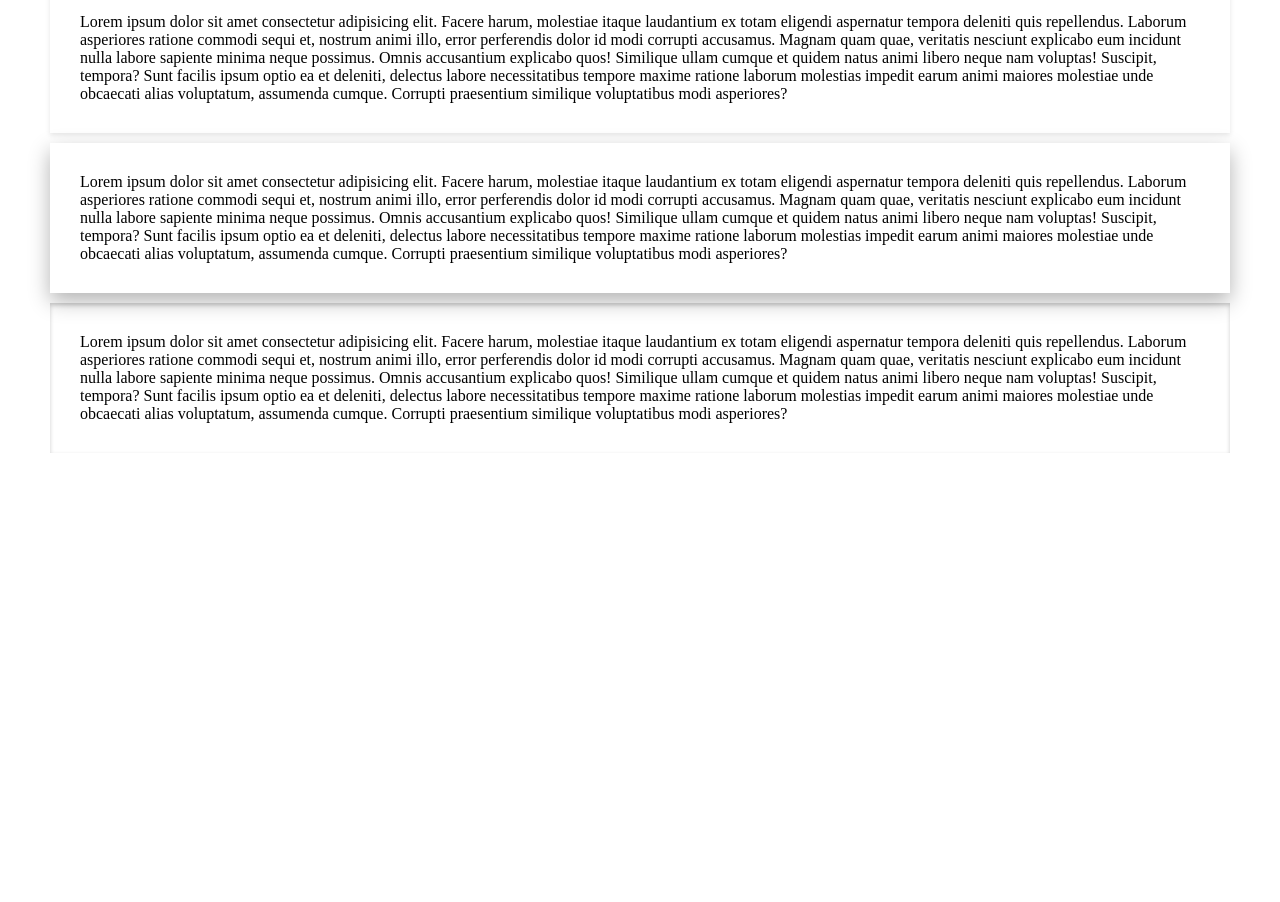
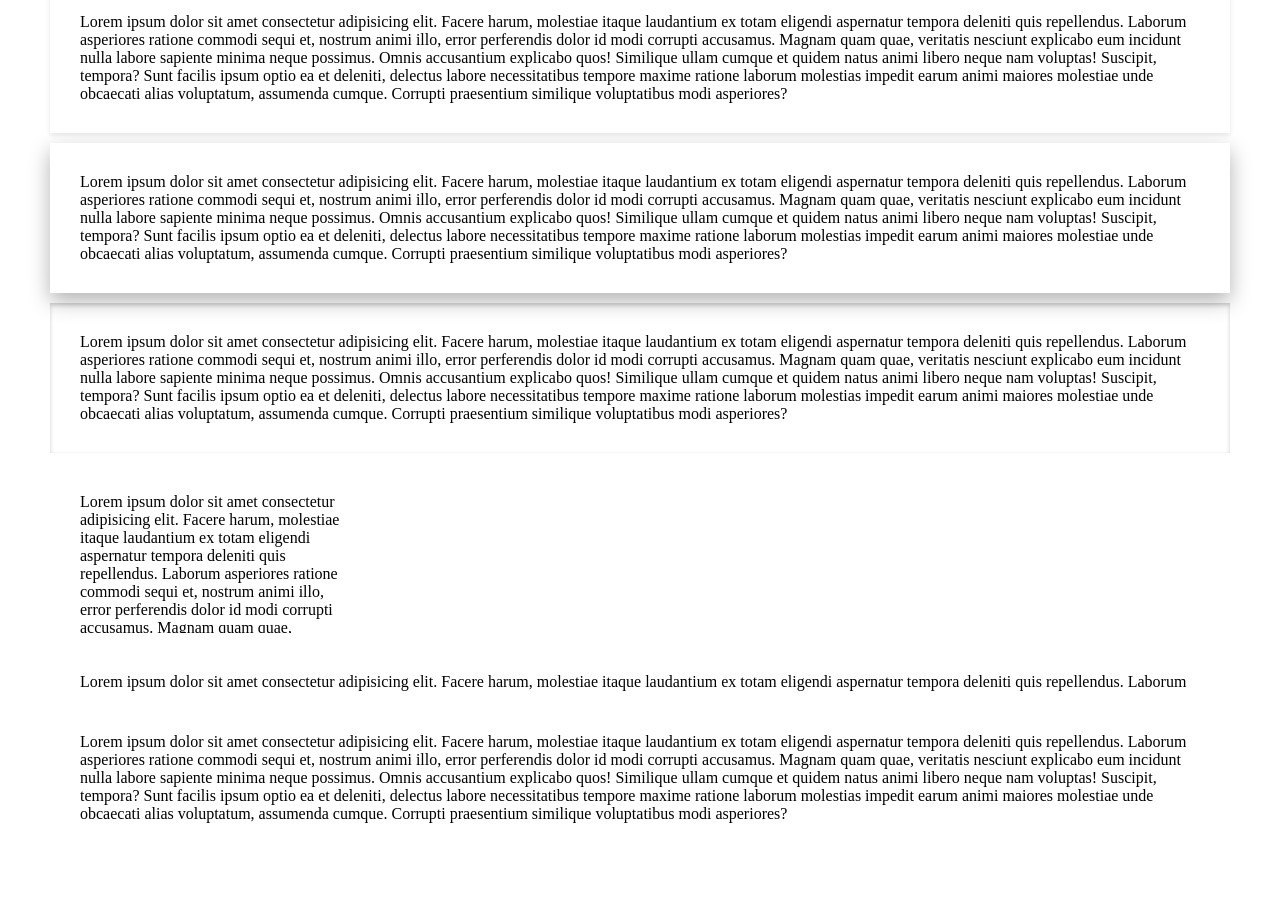
Before and after one commit to Diplomoceras-maximum/more-css-properties, a plain HTML site: page index.html in a window 1280 px wide. Shown: the part 389-1291 px from the top of the page. Before the commit the page ends 892 px from the top, so only its background shows below. Drawn offline with Linux system fonts and the light colour scheme.

Commit message:
Add explanation and examples of the overflow css property

```diff
--- a/index.html
+++ b/index.html
@@ -83,5 +83,50 @@
         cumque. Corrupti praesentium similique voluptatibus modi asperiores?
       </p>
     </div>
+    <div class="scroll-box">
+      <p>
+        Lorem ipsum dolor sit amet consectetur adipisicing elit. Facere harum,
+        molestiae itaque laudantium ex totam eligendi aspernatur tempora
+        deleniti quis repellendus. Laborum asperiores ratione commodi sequi et,
+        nostrum animi illo, error perferendis dolor id modi corrupti accusamus.
+        Magnam quam quae, veritatis nesciunt explicabo eum incidunt nulla labore
+        sapiente minima neque possimus. Omnis accusantium explicabo quos!
+        Similique ullam cumque et quidem natus animi libero neque nam voluptas!
+        Suscipit, tempora? Sunt facilis ipsum optio ea et deleniti, delectus
+        labore necessitatibus tempore maxime ratione laborum molestias impedit
+        earum animi maiores molestiae unde obcaecati alias voluptatum, assumenda
+        cumque. Corrupti praesentium similique voluptatibus modi asperiores?
+      </p>
+    </div>
+    <div class="crop-box">
+      <p>
+        Lorem ipsum dolor sit amet consectetur adipisicing elit. Facere harum,
+        molestiae itaque laudantium ex totam eligendi aspernatur tempora
+        deleniti quis repellendus. Laborum asperiores ratione commodi sequi et,
+        nostrum animi illo, error perferendis dolor id modi corrupti accusamus.
+        Magnam quam quae, veritatis nesciunt explicabo eum incidunt nulla labore
+        sapiente minima neque possimus. Omnis accusantium explicabo quos!
+        Similique ullam cumque et quidem natus animi libero neque nam voluptas!
+        Suscipit, tempora? Sunt facilis ipsum optio ea et deleniti, delectus
+        labore necessitatibus tempore maxime ratione laborum molestias impedit
+        earum animi maiores molestiae unde obcaecati alias voluptatum, assumenda
+        cumque. Corrupti praesentium similique voluptatibus modi asperiores?
+      </p>
+    </div>
+    <div class="horizontal-scroll">
+      <p>
+        Lorem ipsum dolor sit amet consectetur adipisicing elit. Facere harum,
+        molestiae itaque laudantium ex totam eligendi aspernatur tempora
+        deleniti quis repellendus. Laborum asperiores ratione commodi sequi et,
+        nostrum animi illo, error perferendis dolor id modi corrupti accusamus.
+        Magnam quam quae, veritatis nesciunt explicabo eum incidunt nulla labore
+        sapiente minima neque possimus. Omnis accusantium explicabo quos!
+        Similique ullam cumque et quidem natus animi libero neque nam voluptas!
+        Suscipit, tempora? Sunt facilis ipsum optio ea et deleniti, delectus
+        labore necessitatibus tempore maxime ratione laborum molestias impedit
+        earum animi maiores molestiae unde obcaecati alias voluptatum, assumenda
+        cumque. Corrupti praesentium similique voluptatibus modi asperiores?
+      </p>
+    </div>
   </body>
 </html>
--- a/styles.css
+++ b/styles.css
@@ -245,3 +245,61 @@
 .inset-box {
   box-shadow: inset 0 2px 4px rgba(0, 0, 0, 0.2);
 }
+
+/* Overflow
+
+    1. overflow defines what happens when content is too big for its container
+    2. Useful for scrollable areas or to hide overflowing content
+
+    Options:
+    - visible (default): content spills out
+    - hidden: cuts off extra content
+    - scroll: always shows scrollbars
+    - auto: adds scrollbars only when needed
+
+
+    === overflow: auto ===
+
+    .scroll-box {
+        width: 300px;
+        height: 150px;
+        overflow: auto;
+    }
+
+    Adds scrollbars only if content is too big
+
+
+    === overflow: hidden ===
+
+    .crop-box {
+        overflow: hidden;
+    }
+
+    Cuts off content that doesn’t fit
+
+
+    === overflow-x and overflow-y ===
+
+    .horizontal-scroll {
+        overflow-x: scroll;
+        overflow-y: hidden;
+    }
+
+    Controls scrolling separately on horizontal and vertical axes
+*/
+
+.scroll-box {
+  width: 300px;
+  height: 150px;
+  overflow: auto;
+}
+
+.crop-box {
+  height: 30px;
+  overflow: hidden;
+}
+
+.horizontal-scroll {
+  overflow-x: scroll;
+  overflow-y: hidden;
+}
```
